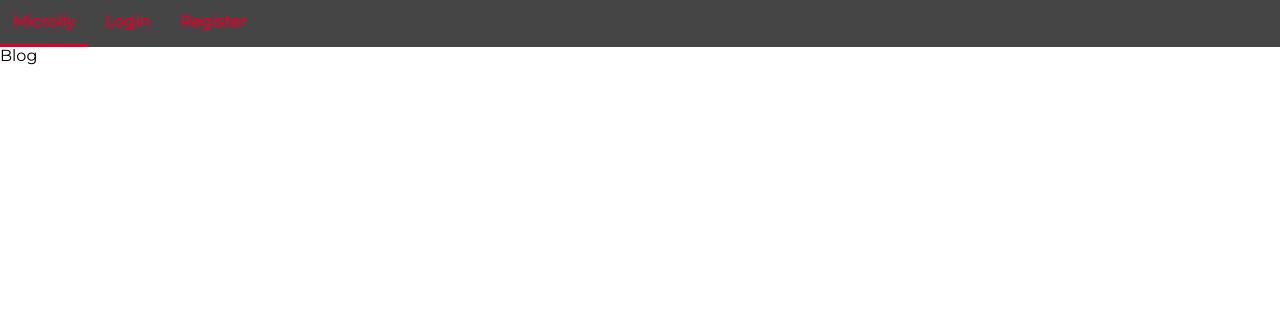
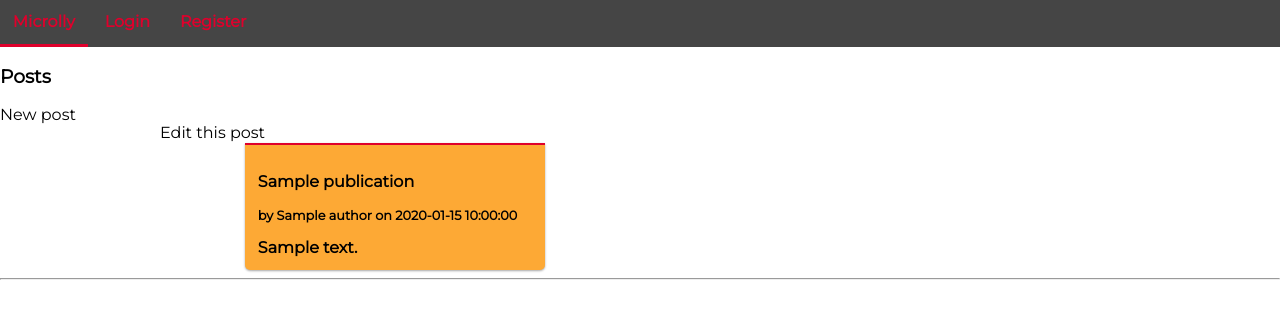
Before and after one commit to RemiVerstraete/Microlly, a Flask app: template templates/blog.html in a window 1280 px wide. Shown: the top 319 px of the page. Run offline with Flask 2, Linux system fonts and the light colour scheme; the template is opened without the code that fills it: most values are stand-ins (such as "Sample title", 1, 10 or a date in 2020); parts of the project's set-up code (start-up, migrations or seed data) failed here and were passed over.

Commit message:
Dbt affichage posts

```diff
--- a/app.py
+++ b/app.py
@@ -1,5 +1,5 @@
 import os, click
-from flask import Flask, render_template
+from flask import Flask, render_template, url_for, request, flash, redirect, abort
 from peewee import *
 from flask_security import Security, PeeweeUserDatastore, login_required
 from model import User, Publication, create_tables, drop_tables, database
@@ -37,4 +37,24 @@ def dropdb():
 @app.route('/')
 @login_required
 def blog():
-    return render_template('blog.html')
+    publications = Publication.select()
+    return render_template('blog.html', publications=publications)
+
+@app.route('/<int: post_id>', methods=['GET','POST'])
+@login_required
+def edit_post(post_id):
+    try:
+        publication = Publication.get(post_id)
+    except Publication.DoesNotExist:
+        abort(404)
+
+    if request.method == 'POST':
+        form = SimpleDinosaurForm(request.form, obj=publication)
+        if form.validate():
+            form.populate_obj(publication)
+            publication.save()
+            flash('Your entry has been saved')
+    else:
+        form = SimpleDinosaurForm(obj=publication)
+
+    return render_template('dinosaurs/form.html', form=form, publication=publication)
--- a/templates/blog.html
+++ b/templates/blog.html
@@ -1,4 +1,20 @@
 {% extends 'base.html' %}
 {% block main %}
-Blog
+<h3>Posts</h3>
+<a >New post</a>
+{% for publication in publications %}
+<article>
+    <div class="card">
+    <a {{ url_for('edit_post', post_id=publication.id) }}>Edit this post</a>
+        <dl>
+            <dt>{{ publication.titre }}</dt>
+            <dt>
+                <small>by {{ publication.author.name }} on {{ publication.creation_date }}</small>
+            </dt>
+            <dt>{{ publication.body }}</dt>
+        </dl>
+    </div>
+</article>
+<hr>
+{% endfor %}
 {% endblock %}
```
